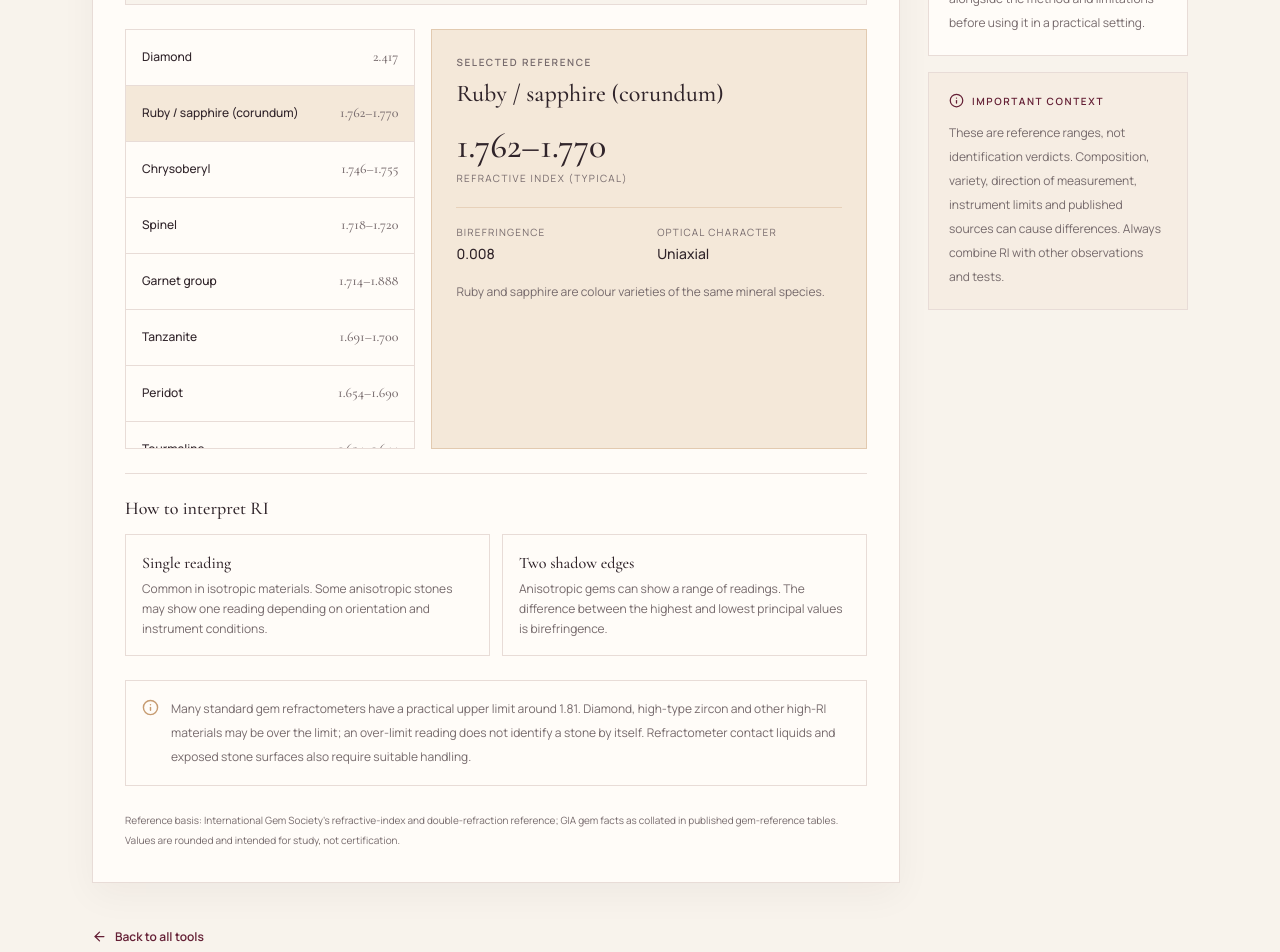
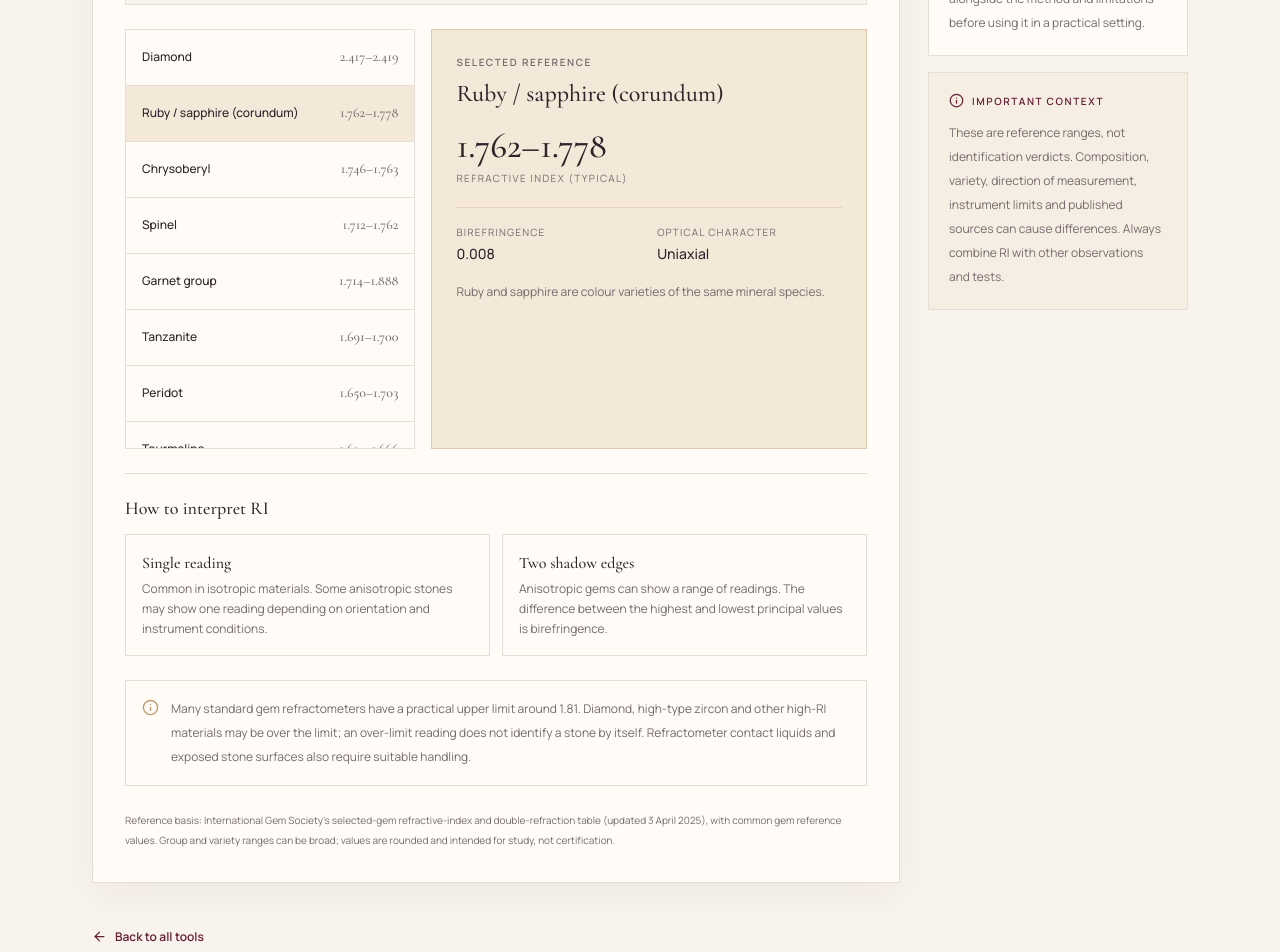
Before and after one commit to LinukaBandara/GemologyX, a Next.js app: page /tools/refractive-index in a window 1280 px wide. Shown: the part 540-1492 px from the top of the page. Built offline with nearby package versions, Linux system fonts and the light colour scheme.

Commit message:
Align RI ranges with broader published species and variety references

```diff
--- a/src/components/tools/refractive-index-tool.tsx
+++ b/src/components/tools/refractive-index-tool.tsx
@@ -5,19 +5,19 @@ import { Search, Info } from "lucide-react";
 import { ToolShell } from "@/components/tool-shell";
 
 const VALUES = [
-  { name: "Diamond", ri: "2.417", birefringence: "None", character: "Isotropic", note: "Above the range of a standard contact refractometer." },
-  { name: "Ruby / sapphire (corundum)", ri: "1.762–1.770", birefringence: "0.008", character: "Uniaxial", note: "Ruby and sapphire are colour varieties of the same mineral species." },
-  { name: "Chrysoberyl", ri: "1.746–1.755", birefringence: "0.008–0.010", character: "Biaxial", note: "Includes alexandrite and chrysoberyl cat’s-eye varieties." },
-  { name: "Spinel", ri: "1.718–1.720", birefringence: "None", character: "Isotropic", note: "A useful comparison with corundum; confirm with multiple tests." },
+  { name: "Diamond", ri: "2.417–2.419", birefringence: "None", character: "Isotropic", note: "Above the range of a standard contact refractometer." },
+  { name: "Ruby / sapphire (corundum)", ri: "1.762–1.778", birefringence: "0.008", character: "Uniaxial", note: "Ruby and sapphire are colour varieties of the same mineral species." },
+  { name: "Chrysoberyl", ri: "1.746–1.763", birefringence: "0.008–0.010", character: "Biaxial", note: "Includes alexandrite and chrysoberyl cat’s-eye varieties." },
+  { name: "Spinel", ri: "1.712–1.762", birefringence: "None", character: "Isotropic", note: "A useful comparison with corundum; confirm with multiple tests." },
   { name: "Garnet group", ri: "1.714–1.888", birefringence: "Usually none", character: "Usually isotropic", note: "The group spans several species; this broad range is not a single species value." },
   { name: "Tanzanite", ri: "1.691–1.700", birefringence: "0.009", character: "Biaxial", note: "A variety of zoisite with noticeable pleochroism." },
-  { name: "Peridot", ri: "1.654–1.690", birefringence: "0.035–0.038", character: "Biaxial", note: "Its relatively high birefringence can produce visible doubling in some views." },
-  { name: "Tourmaline", ri: "1.624–1.644", birefringence: "0.018–0.020", character: "Uniaxial", note: "Composition causes variation across the tourmaline group." },
-  { name: "Topaz", ri: "1.619–1.627", birefringence: "0.008–0.010", character: "Biaxial", note: "Published values can differ slightly with source and composition." },
-  { name: "Emerald / aquamarine (beryl)", ri: "1.577–1.583", birefringence: "0.005–0.009", character: "Uniaxial", note: "Emerald and aquamarine are varieties of beryl." },
+  { name: "Peridot", ri: "1.650–1.703", birefringence: "0.035–0.038", character: "Biaxial", note: "Its relatively high birefringence can produce visible doubling in some views." },
+  { name: "Tourmaline", ri: "1.614–1.666", birefringence: "0.018–0.020", character: "Uniaxial", note: "Composition causes variation across the tourmaline group." },
+  { name: "Topaz", ri: "1.609–1.643", birefringence: "0.008–0.010", character: "Biaxial", note: "Published values can differ slightly with source and composition." },
+  { name: "Emerald / aquamarine (beryl)", ri: "1.562–1.602", birefringence: "0.005–0.009", character: "Uniaxial", note: "Emerald and aquamarine are varieties of beryl." },
   { name: "Quartz (amethyst / citrine)", ri: "1.544–1.553", birefringence: "0.009", character: "Uniaxial", note: "Amethyst and citrine are varieties of quartz." },
   { name: "Moonstone (orthoclase)", ri: "1.518–1.526", birefringence: "0.005–0.008", character: "Biaxial", note: "Feldspar optical effects require careful interpretation." },
-  { name: "Opal", ri: "1.370–1.470", birefringence: "None", character: "Amorphous", note: "Hydrated silica; values vary with type and water content." },
+  { name: "Opal", ri: "1.370–1.520", birefringence: "None", character: "Amorphous", note: "Hydrated silica; values vary with type and water content." },
   { name: "Zircon (high type)", ri: "1.925–1.984", birefringence: "Up to 0.059", character: "Uniaxial", note: "Above the range of a standard contact refractometer." },
 ];
 
@@ -78,7 +78,7 @@ export default function RefractiveIndexReference() {
           <Info size={17} className="mt-0.5 shrink-0 text-[var(--gold)]" />
           <p className="text-xs leading-6 text-muted">Many standard gem refractometers have a practical upper limit around 1.81. Diamond, high-type zircon and other high-RI materials may be over the limit; an over-limit reading does not identify a stone by itself. Refractometer contact liquids and exposed stone surfaces also require suitable handling.</p>
         </div>
-        <p className="text-[10px] leading-5 text-muted">Reference basis: International Gem Society’s refractive-index and double-refraction reference; GIA gem facts as collated in published gem-reference tables. Values are rounded and intended for study, not certification.</p>
+        <p className="text-[10px] leading-5 text-muted">Reference basis: International Gem Society’s selected-gem refractive-index and double-refraction table (updated 3 April 2025), with common gem reference values. Group and variety ranges can be broad; values are rounded and intended for study, not certification.</p>
       </div>
     </ToolShell>
   );
```
